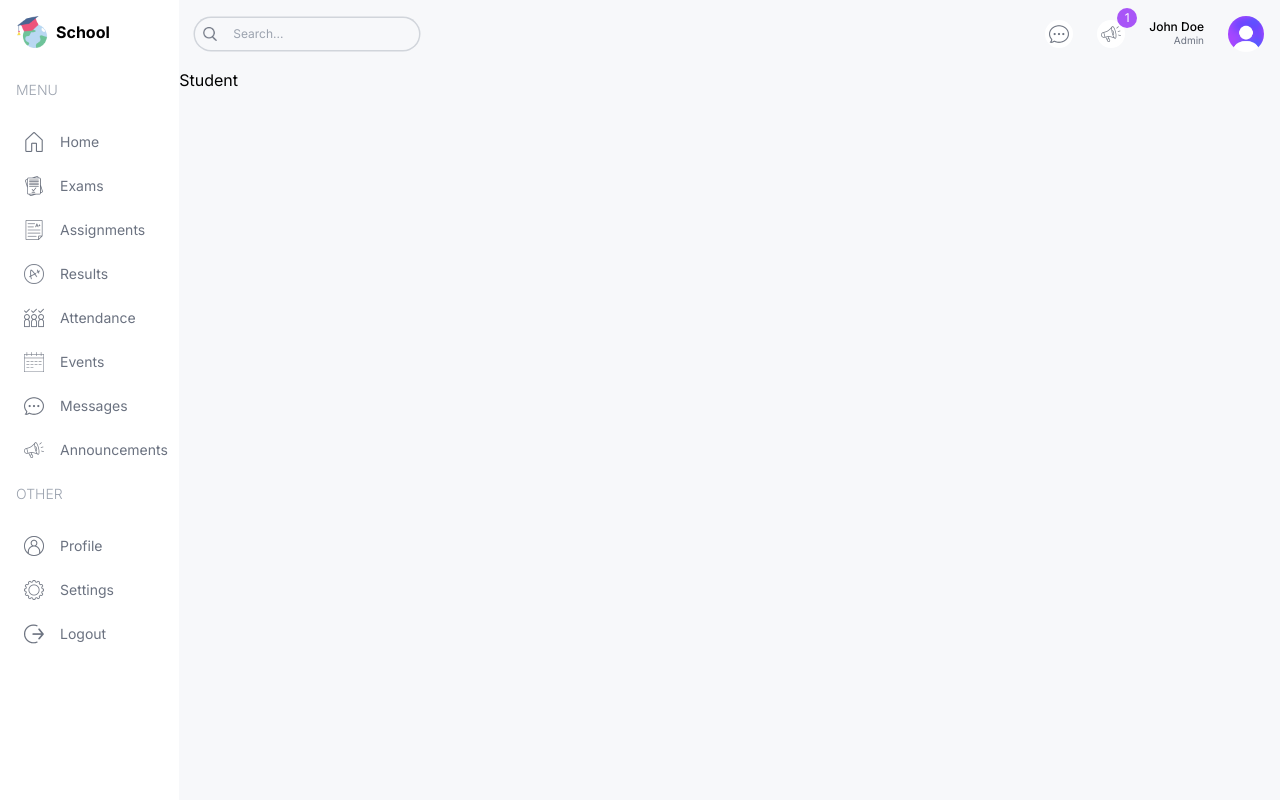
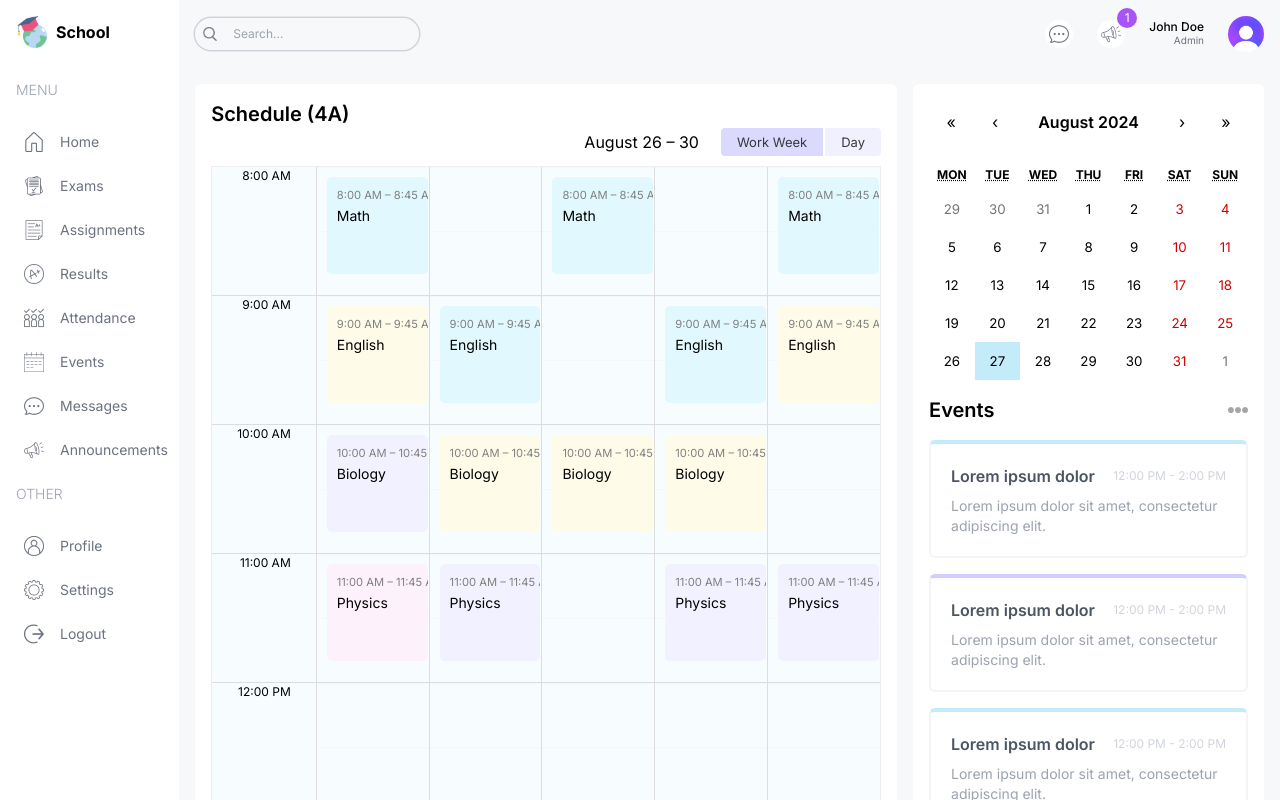
Before and after one commit to aminurjs/school-management-app, a Next.js app in the folder next-dashboard-ui/: page /student in a window 1280 px wide. Built offline with nearby package versions, Linux system fonts and the light colour scheme.

Commit message:
created student home page

```diff
--- a/next-dashboard-ui/package.json
+++ b/next-dashboard-ui/package.json
@@ -9,9 +9,11 @@
     "lint": "next lint"
   },
   "dependencies": {
+    "@types/react-big-calendar": "^1.8.10",
     "moment": "^2.30.1",
     "next": "14.2.5",
     "react": "^18",
+    "react-big-calendar": "^1.13.4",
     "react-calendar": "^5.0.0",
     "react-dom": "^18",
     "recharts": "^2.12.7"
--- a/next-dashboard-ui/src/app/(dashboard)/student/page.tsx
+++ b/next-dashboard-ui/src/app/(dashboard)/student/page.tsx
@@ -1,7 +1,24 @@
-import React from "react";
+import Announcements from "@/components/Announcement";
+import BigCalendar from "@/components/BigCalender";
+import EventCalendar from "@/components/EventCalender";
 
-const Student = () => {
-  return <div>Student</div>;
+const StudentPage = () => {
+  return (
+    <div className="p-4 flex gap-4 flex-col xl:flex-row">
+      {/* LEFT */}
+      <div className="w-full xl:w-2/3">
+        <div className="h-full bg-white p-4 rounded-md">
+          <h1 className="text-xl font-semibold">Schedule (4A)</h1>
+          <BigCalendar />
+        </div>
+      </div>
+      {/* RIGHT */}
+      <div className="w-full xl:w-1/3 flex flex-col gap-8">
+        <EventCalendar />
+        <Announcements />
+      </div>
+    </div>
+  );
 };
 
-export default Student;
+export default StudentPage;
--- a/next-dashboard-ui/src/app/globals.css
+++ b/next-dashboard-ui/src/app/globals.css
@@ -7,6 +7,7 @@
   border: none !important;
   font-family: "Inter", sans-serif !important;
 }
+
 .react-calendar__navigation__label__labelText {
   font-weight: 600;
 }
@@ -15,3 +16,93 @@
   background-color: #c3ebfa !important;
   color: black !important;
 }
+
+.rbc-btn-group:first-child {
+  display: none !important;
+}
+
+.rbc-toolbar-label {
+  text-align: right !important;
+  padding: 0px 20px !important;
+}
+
+.rbc-btn-group:last-child {
+  font-size: 13px !important;
+}
+
+.rbc-btn-group:last-child button {
+  border: none !important;
+  background-color: #f1f0ff !important;
+  margin-left: 2px !important;
+}
+
+.rbc-toolbar button.rbc-active {
+  background-color: #dbdafe !important;
+  box-shadow: none !important;
+}
+
+.rbc-time-view {
+  border-color: #eee !important;
+}
+
+.rbc-time-header {
+  display: none !important;
+}
+
+.rbc-time-content {
+  border: none !important;
+}
+
+.rbc-time-gutter.rbc-time-column {
+  font-size: 12px !important;
+}
+
+.rbc-time-gutter.rbc-time-column .rbc-timeslot-group {
+  padding: 0px 20px !important;
+}
+
+.rbc-timeslot-group {
+  background-color: #f7fdff !important;
+}
+
+.rbc-day-slot {
+  font-size: 14px !important;
+}
+
+.rbc-event {
+  border: none !important;
+  color: black !important;
+  padding: 10px !important;
+  margin: 10px !important;
+  width: 99% !important;
+}
+
+.rbc-event:nth-child(1) {
+  background-color: #e2f8ff !important;
+}
+.rbc-event:nth-child(2) {
+  background-color: #fefce8 !important;
+}
+.rbc-event:nth-child(3) {
+  background-color: #f2f1ff !important;
+}
+.rbc-event:nth-child(4) {
+  background-color: #fdf2fb !important;
+}
+.rbc-event:nth-child(5) {
+  background-color: #e2f8ff !important;
+}
+.rbc-event:nth-child(6) {
+  background-color: #fefce8 !important;
+}
+.rbc-event:nth-child(7) {
+  background-color: #f2f1ff !important;
+}
+.rbc-event:nth-child(8) {
+  background-color: #fdf2fb !important;
+}
+
+.rbc-event-label {
+  color: gray !important;
+  margin-bottom: 5px;
+}
--- /dev/null
+++ b/next-dashboard-ui/src/components/BigCalender.tsx
@@ -0,0 +1,34 @@
+"use client";
+
+import { Calendar, momentLocalizer, View, Views } from "react-big-calendar";
+import moment from "moment";
+import "react-big-calendar/lib/css/react-big-calendar.css";
+import { useState } from "react";
+import { calendarEvents } from "@/lib/data";
+
+const localizer = momentLocalizer(moment);
+
+const BigCalendar = () => {
+  const [view, setView] = useState<View>(Views.WORK_WEEK);
+
+  const handleOnChangeView = (selectedView: View) => {
+    setView(selectedView);
+  };
+
+  return (
+    <Calendar
+      localizer={localizer}
+      events={calendarEvents}
+      startAccessor="start"
+      endAccessor="end"
+      views={["work_week", "day"]}
+      view={view}
+      style={{ height: "98%" }}
+      onView={handleOnChangeView}
+      min={new Date(2025, 1, 0, 8, 0, 0)}
+      max={new Date(2025, 1, 0, 17, 0, 0)}
+    />
+  );
+};
+
+export default BigCalendar;
--- a/next-dashboard-ui/src/lib/data.ts
+++ b/next-dashboard-ui/src/lib/data.ts
@@ -915,148 +915,143 @@
   },
 ];
 
-// YOU SHOULD CHANGE THE DATES OF THE EVENTS TO THE CURRENT DATE TO SEE THE EVENTS ON THE CALENDAR
 export const calendarEvents = [
   {
     title: "Math",
     allDay: false,
-    start: new Date(2024, 7, 12, 8, 0),
-    end: new Date(2024, 7, 12, 8, 45),
+    start: new Date(2024, 7, 26, 8, 0), // August 26, 2024
+    end: new Date(2024, 7, 26, 8, 45),
   },
   {
     title: "English",
     allDay: false,
-    start: new Date(2024, 7, 12, 9, 0),
-    end: new Date(2024, 7, 12, 9, 45),
+    start: new Date(2024, 7, 26, 9, 0),
+    end: new Date(2024, 7, 26, 9, 45),
   },
   {
     title: "Biology",
     allDay: false,
-    start: new Date(2024, 7, 12, 10, 0),
-    end: new Date(2024, 7, 12, 10, 45),
+    start: new Date(2024, 7, 26, 10, 0),
+    end: new Date(2024, 7, 26, 10, 45),
   },
   {
     title: "Physics",
     allDay: false,
-    start: new Date(2024, 7, 12, 11, 0),
-    end: new Date(2024, 7, 12, 11, 45),
+    start: new Date(2024, 7, 26, 11, 0),
+    end: new Date(2024, 7, 26, 11, 45),
   },
   {
     title: "Chemistry",
     allDay: false,
-    start: new Date(2024, 7, 12, 13, 0),
-    end: new Date(2024, 7, 12, 13, 45),
+    start: new Date(2024, 7, 26, 13, 0),
+    end: new Date(2024, 7, 26, 13, 45),
   },
   {
     title: "History",
     allDay: false,
-    start: new Date(2024, 7, 12, 14, 0),
-    end: new Date(2024, 7, 12, 14, 45),
+    start: new Date(2024, 7, 26, 14, 0),
+    end: new Date(2024, 7, 26, 14, 45),
   },
   {
     title: "English",
     allDay: false,
-    start: new Date(2024, 7, 13, 9, 0),
-    end: new Date(2024, 7, 13, 9, 45),
+    start: new Date(2024, 7, 27, 9, 0), // August 27, 2024
+    end: new Date(2024, 7, 27, 9, 45),
   },
   {
     title: "Biology",
     allDay: false,
-    start: new Date(2024, 7, 13, 10, 0),
-    end: new Date(2024, 7, 13, 10, 45),
+    start: new Date(2024, 7, 27, 10, 0),
+    end: new Date(2024, 7, 27, 10, 45),
   },
   {
     title: "Physics",
     allDay: false,
-    start: new Date(2024, 7, 13, 11, 0),
-    end: new Date(2024, 7, 13, 11, 45),
+    start: new Date(2024, 7, 27, 11, 0),
+    end: new Date(2024, 7, 27, 11, 45),
   },
-
   {
     title: "History",
     allDay: false,
-    start: new Date(2024, 7, 13, 14, 0),
-    end: new Date(2024, 7, 13, 14, 45),
+    start: new Date(2024, 7, 27, 14, 0),
+    end: new Date(2024, 7, 27, 14, 45),
   },
   {
     title: "Math",
     allDay: false,
-    start: new Date(2024, 7, 14, 8, 0),
-    end: new Date(2024, 7, 14, 8, 45),
+    start: new Date(2024, 7, 28, 8, 0), // August 28, 2024
+    end: new Date(2024, 7, 28, 8, 45),
   },
   {
     title: "Biology",
     allDay: false,
-    start: new Date(2024, 7, 14, 10, 0),
-    end: new Date(2024, 7, 14, 10, 45),
+    start: new Date(2024, 7, 28, 10, 0),
+    end: new Date(2024, 7, 28, 10, 45),
   },
-
   {
     title: "Chemistry",
     allDay: false,
-    start: new Date(2024, 7, 14, 13, 0),
-    end: new Date(2024, 7, 14, 13, 45),
+    start: new Date(2024, 7, 28, 13, 0),
+    end: new Date(2024, 7, 28, 13, 45),
   },
   {
     title: "History",
     allDay: false,
-    start: new Date(2024, 7, 14, 14, 0),
-    end: new Date(2024, 7, 13, 14, 45),
+    start: new Date(2024, 7, 28, 14, 0),
+    end: new Date(2024, 7, 28, 14, 45),
   },
   {
     title: "English",
     allDay: false,
-    start: new Date(2024, 7, 15, 9, 0),
-    end: new Date(2024, 7, 15, 9, 45),
+    start: new Date(2024, 7, 29, 9, 0), // August 29, 2024
+    end: new Date(2024, 7, 29, 9, 45),
   },
   {
     title: "Biology",
     allDay: false,
-    start: new Date(2024, 7, 15, 10, 0),
-    end: new Date(2024, 7, 15, 10, 45),
+    start: new Date(2024, 7, 29, 10, 0),
+    end: new Date(2024, 7, 29, 10, 45),
   },
   {
     title: "Physics",
     allDay: false,
-    start: new Date(2024, 7, 15, 11, 0),
-    end: new Date(2024, 7, 15, 11, 45),
+    start: new Date(2024, 7, 29, 11, 0),
+    end: new Date(2024, 7, 29, 11, 45),
   },
-
   {
     title: "History",
     allDay: false,
-    start: new Date(2024, 7, 15, 14, 0),
-    end: new Date(2024, 7, 15, 14, 45),
+    start: new Date(2024, 7, 29, 14, 0),
+    end: new Date(2024, 7, 29, 14, 45),
   },
   {
     title: "Math",
     allDay: false,
-    start: new Date(2024, 7, 16, 8, 0),
-    end: new Date(2024, 7, 16, 8, 45),
+    start: new Date(2024, 7, 30, 8, 0), // August 30, 2024
+    end: new Date(2024, 7, 30, 8, 45),
   },
   {
     title: "English",
     allDay: false,
-    start: new Date(2024, 7, 16, 9, 0),
-    end: new Date(2024, 7, 16, 9, 45),
+    start: new Date(2024, 7, 30, 9, 0),
+    end: new Date(2024, 7, 30, 9, 45),
   },
-
   {
     title: "Physics",
     allDay: false,
-    start: new Date(2024, 7, 16, 11, 0),
-    end: new Date(2024, 7, 16, 11, 45),
+    start: new Date(2024, 7, 30, 11, 0),
+    end: new Date(2024, 7, 30, 11, 45),
   },
   {
     title: "Chemistry",
     allDay: false,
-    start: new Date(2024, 7, 16, 13, 0),
-    end: new Date(2024, 7, 16, 13, 45),
+    start: new Date(2024, 7, 30, 13, 0),
+    end: new Date(2024, 7, 30, 13, 45),
   },
   {
     title: "History",
     allDay: false,
-    start: new Date(2024, 7, 16, 14, 0),
-    end: new Date(2024, 7, 16, 14, 45),
+    start: new Date(2024, 7, 30, 14, 0),
+    end: new Date(2024, 7, 30, 14, 45),
   },
 ];
```
Also changed, not shown: 2 other files (tests, documents, lock files or other folders).
